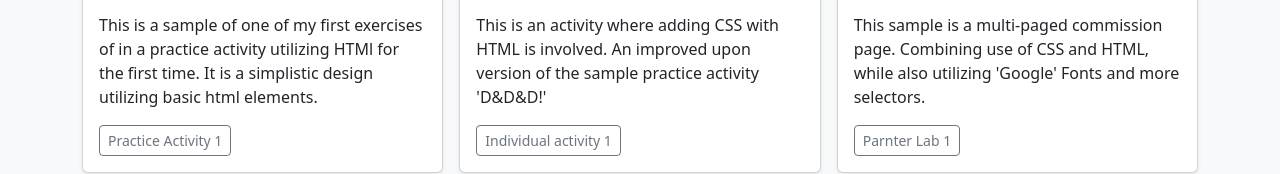
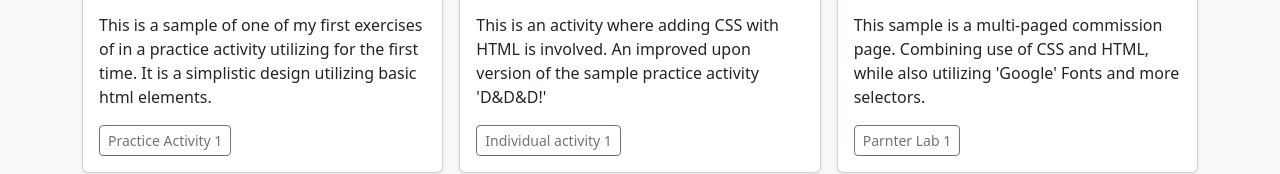
Before and after one commit to morvaeth/krwist250, a plain HTML site: page index.html in a window 1280 px wide. Shown: the part 1161-1335 px from the top of the page. Drawn offline with nearby package versions, Linux system fonts and the light colour scheme.

Commit message:
Update index.html

```diff
--- a/index.html
+++ b/index.html
@@ -287,7 +287,7 @@
                 </img>
                 <div class="card-body">
                   <p class="card-text">
-                    This is a sample of one of my first exercises of in a practice activity utilizing HTMl for the first time. It is a simplistic design utilizing basic html elements.
+                    This is a sample of one of my first exercises of in a practice activity utilizing <HTML></HTML> for the first time. It is a simplistic design utilizing basic html elements.
                   </p>
                   <div
                     class="d-flex justify-content-between align-items-center"
```
